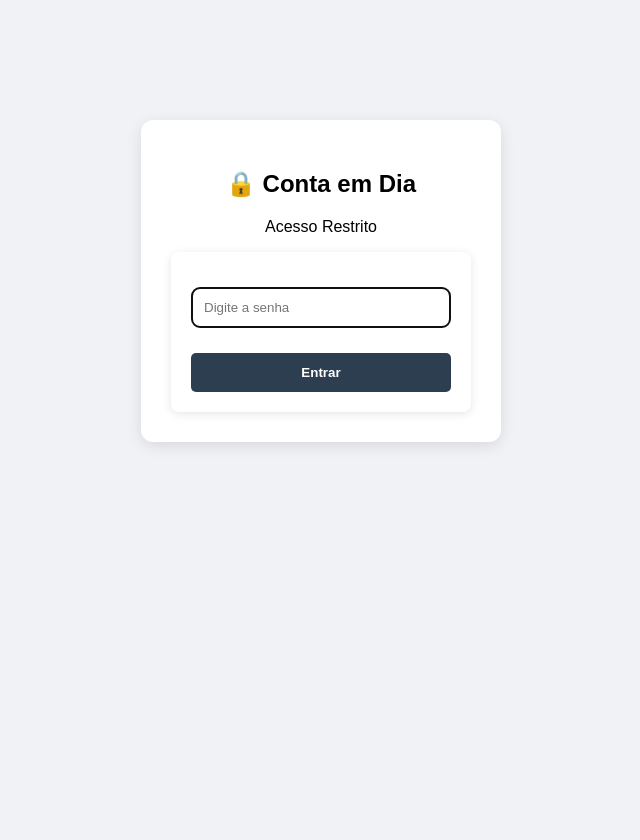
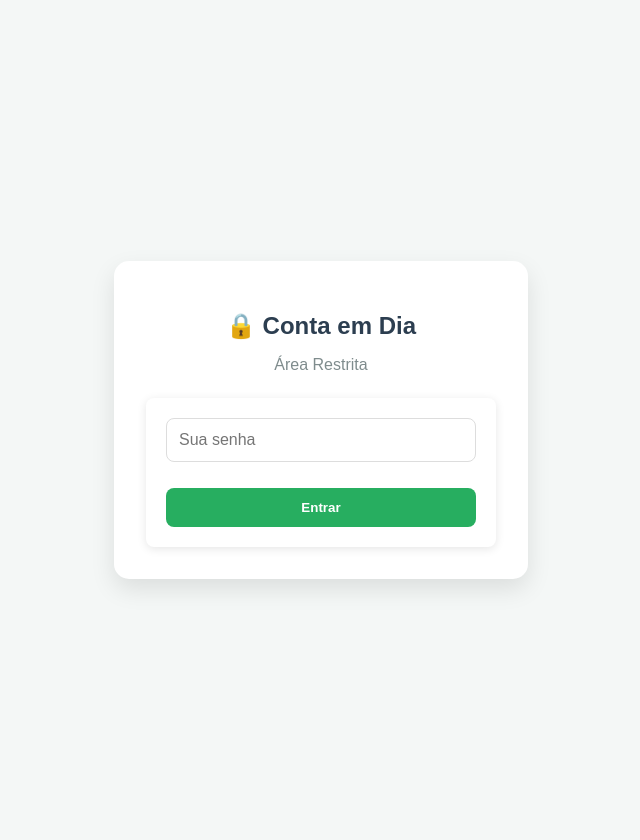
Before and after one commit to AdersonOliver/conta-em-dia, a Flask app: page /login in a window 1280 px wide. Shown: the whole page, without its empty margins (319-959 px from the left). Before the commit the page ends 446 px from the top, so only its background shows below. Run offline with Flask 3, Linux system fonts and the light colour scheme.

Commit message:
Correção definitiva do erro de banco e login

```diff
--- a/api/index.py
+++ b/api/index.py
@@ -6,52 +6,51 @@ from datetime import datetime
 
 app = Flask(__name__, template_folder='../templates', static_folder='../static')
 
-# CHAVE DE SEGURANÇA: Necessária para usar 'session'.
-# No Vercel, você pode adicionar uma variável chamada SECRET_KEY.
-app.secret_key = os.getenv("SECRET_KEY", "chave-secreta-muito-dificil-123")
+# SEGURANÇA: Chave para as sessões de login
+app.secret_key = os.getenv("SECRET_KEY", "chave_mestra_123")
 
-# CONEXÃO MONGODB: Lendo da variável de ambiente que configuramos na Vercel
-MONGO_URI = os.getenv("MONGO_URI")
+# BANCO DE DADOS: Prioriza a variável da Vercel, mas tem a sua URL como reserva
+URL_RESERVA = "mongodb+srv://adersonsoliveira55_db_user:MqSM10DQ5YNhyOpB@contasemdia.9iqz23o.mongodb.net/?appName=ContasEmDia"
+MONGO_URI = os.getenv("MONGO_URI", URL_RESERVA)
+
 client = MongoClient(MONGO_URI)
 db = client.get_database('conta_em_dia_db')
 contas_col = db.contas
 
-# SENHA DE ACESSO: A senha que você e sua esposa vão digitar (pode mudar aqui)
+# SENHA DO SITE (Mude aqui se quiser)
 SENHA_SISTEMA = "1234"
 
 
-# --- PROTEÇÃO DE ACESSO ---
+# --- PROTEÇÃO ---
 @app.before_request
 def verificar_acesso():
-    # Rotas que NÃO precisam de login: a página de login e os arquivos CSS/Imagens
     rotas_abertas = ['login', 'static']
-
     if 'logado' not in session and request.endpoint not in rotas_abertas:
-        return render_template('login.html')
+        return redirect(url_for('login'))
 
 
-# --- ROTAS DE AUTENTICAÇÃO ---
+# --- ROTAS DE ACESSO ---
 @app.route('/login', methods=['GET', 'POST'])
 def login():
+    erro = None
     if request.method == 'POST':
-        senha_digitada = request.form.get('senha')
-        if senha_digitada == SENHA_SISTEMA:
+        if request.form.get('senha') == SENHA_SISTEMA:
             session['logado'] = True
             return redirect(url_for('index'))
-        else:
-            return render_template('login.html', erro="Senha incorreta!")
-    return render_template('login.html')
+        erro = "Senha incorreta!"
+    return render_template('login.html', erro=erro)
 
 
 @app.route('/logout')
 def logout():
-    session.pop('logado', None)
+    session.clear()
     return redirect(url_for('login'))
 
 
-# --- ROTAS DO SISTEMA ---
+# --- ROTAS FINANCEIRAS ---
 @app.route('/')
 def index():
+    # Busca todas as contas e ordena pela data de vencimento
     contas = list(contas_col.find().sort("vencimento", 1))
     return render_template('index.html', contas=contas)
 
@@ -59,7 +58,7 @@ def index():
 @app.route('/add', methods=['POST'])
 def add():
     descricao = request.form.get('descricao')
-    valor = float(request.form.get('valor'))
+    valor = float(request.form.get('valor').replace(',', '.'))
     vencimento_str = request.form.get('vencimento')
 
     nova_conta = {
--- a/templates/login.html
+++ b/templates/login.html
@@ -3,26 +3,22 @@
 <head>
     <meta charset="UTF-8">
     <meta name="viewport" content="width=device-width, initial-scale=1.0">
-    <title>Acesso - Conta em Dia</title>
+    <title>Login - Conta em Dia</title>
     <link rel="stylesheet" href="{{ url_for('static', filename='style.css') }}">
-    <style>
-        .login-container { max-width: 300px; margin: 100px auto; padding: 30px; background: white; border-radius: 12px; box-shadow: 0 4px 15px rgba(0,0,0,0.1); text-align: center; }
-        input[type="password"] { width: 100%; padding: 12px; margin: 15px 0; border: 1px solid #ddd; border-radius: 8px; box-sizing: border-box; }
-        .erro { color: #e74c3c; font-size: 0.9em; margin-bottom: 10px; }
-    </style>
 </head>
-<body style="background: #f0f2f5;">
-    <div class="login-container">
-        <h2>🔒 Conta em Dia</h2>
-        <p>Acesso Restrito</p>
+<body style="background-color: #f4f7f6; display: flex; justify-content: center; align-items: center; height: 100vh; margin: 0;">
+    <div style="background: white; padding: 2rem; border-radius: 15px; box-shadow: 0 10px 25px rgba(0,0,0,0.1); width: 100%; max-width: 350px; text-align: center;">
+        <h2 style="color: #2c3e50; margin-bottom: 0.5rem;">🔒 Conta em Dia</h2>
+        <p style="color: #7f8c8d; margin-bottom: 1.5rem;">Área Restrita</p>
 
         {% if erro %}
-            <p class="erro">{{ erro }}</p>
+            <p style="color: #e74c3c; background: #fdf2f2; padding: 10px; border-radius: 5px; font-size: 0.9rem;">{{ erro }}</p>
         {% endif %}
 
         <form action="/login" method="POST">
-            <input type="password" name="senha" placeholder="Digite a senha" required autofocus>
-            <button type="submit" style="width:100%">Entrar</button>
+            <input type="password" name="senha" placeholder="Sua senha" required
+                   style="width: 100%; padding: 12px; margin-bottom: 1rem; border: 1px solid #ddd; border-radius: 8px; box-sizing: border-box; font-size: 1rem;">
+            <button type="submit" style="width: 100%; background: #27ae60; color: white; border: none; padding: 12px; border-radius: 8px; font-weight: bold; cursor: pointer;">Entrar</button>
         </form>
     </div>
 </body>
```
